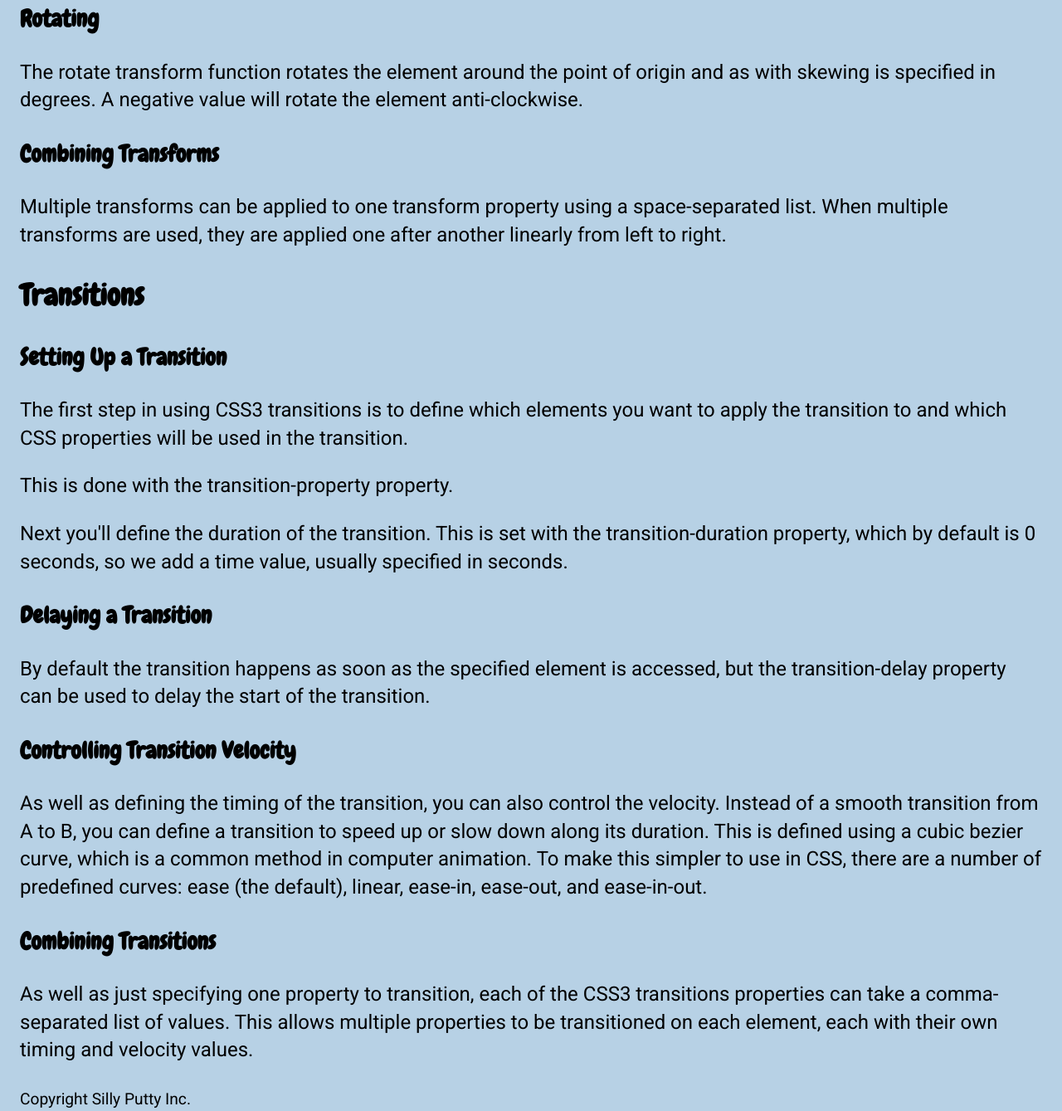
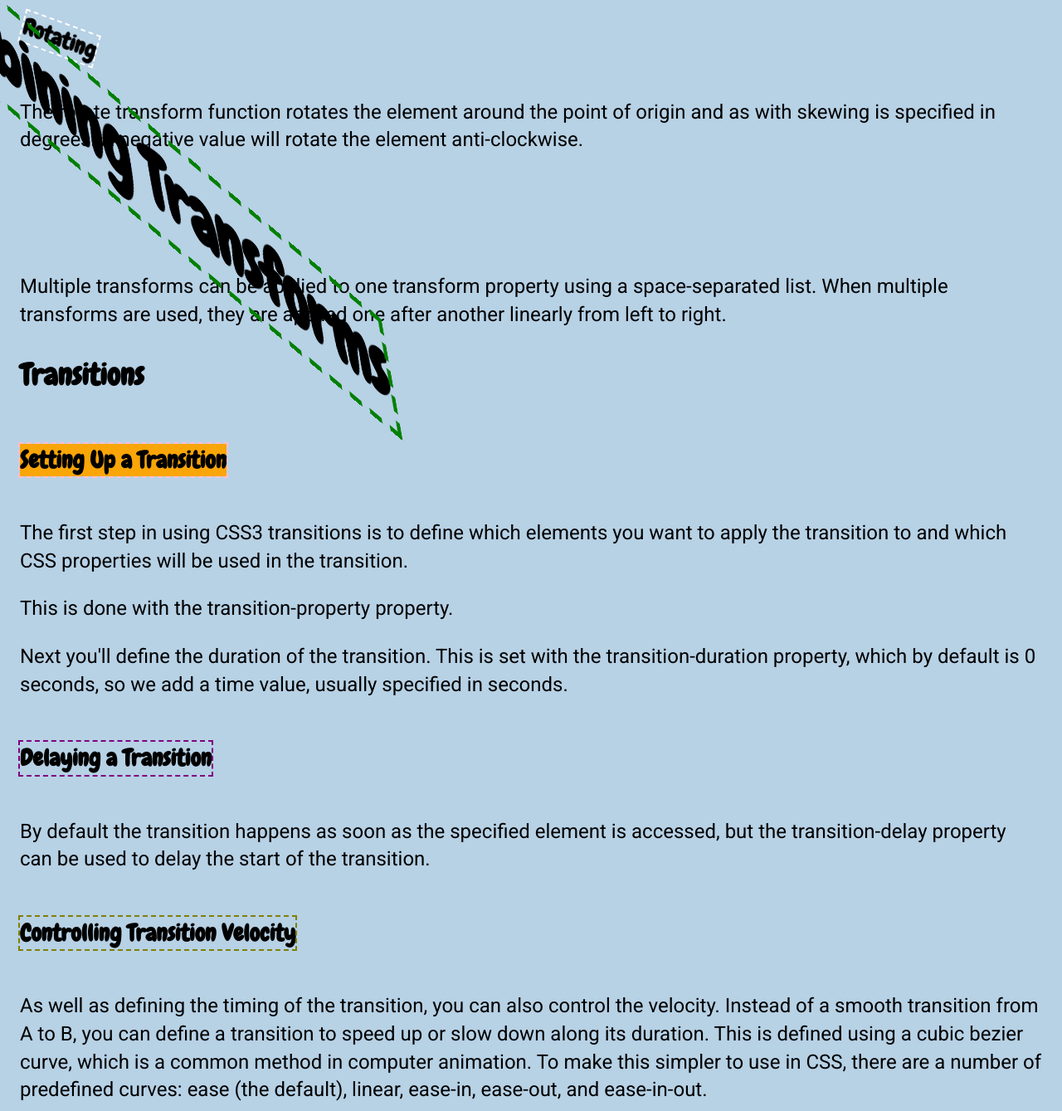
Before and after one commit to smccrindle/comp2081-25f, a plain HTML site: page lesson-10/index.html in a window 1280 px wide. Shown: the part 1741-3080 px from the top of the page at 83% size. Drawn offline with Linux system fonts and the light colour scheme.

Commit message:
Finished up 3D portion of lesson

```diff
--- a/lesson-10/css/styles.css
+++ b/lesson-10/css/styles.css
@@ -64,44 +64,82 @@ h2, h3 {
 
 /* STEP 10: Rotate the element (X, Y, and Z) */
 #transforms h3:nth-of-type(6) {
+	display: inline-block;
+	outline: 2px dashed white;
+	transform: rotateX(45deg);
+	transform: rotateY(45deg);
+	transform: rotateZ(45deg);
+	transform: rotate(30deg);
+	transform: rotate3d(1, 1, 1, 30deg);
 }
 
 /* STEP 11: Combining transforms */
 #transforms h3:nth-of-type(7) {
+	display: inline-block;
+	outline: 2px dashed green;
+	transform: translate(30px, -50px) scale(3) rotate(20deg) skew(30deg, 20deg);
 }
 
 /* TRANSITIONS
 -------------------------------------------------- */
 /* STEP 12: Setting up a transition */
 #transitions h3:nth-of-type(1) {
+	display: inline-block;
+	outline: 2px dashed pink;
+	background-color: rgb(250, 165, 8);
 	/* Transition property */
+	transition-property: background-color, transform;
 	/* Transition duration */
+	transition-duration: 1s;
 }
 #transitions h3:nth-of-type(1):hover {
+	background-color: rgb(255, 105, 180);
+	transform: scale(1.5);
 }
 
 /* STEP 13: Delaying a transition */
 #transitions h3:nth-of-type(2) {
+	display: inline-block;
+	outline: 2px dashed purple;
 	/* Transition property */
+	transition-property: transform;
 	/* Transition duration */
+	transition-duration: 1s;
 	/* Transition delay */
+	transition-delay: 0.5s;
 }
 #transitions h3:nth-of-type(2):hover {
+	transform: translateX(100px);
 }
 
 /* STEP 14: Controlling transition velocity */
 #transitions h3:nth-of-type(3) {
+	display: inline-block;
+	outline: 2px dashed olive;
 	/* Transition property */
+	transition-property: transform;
 	/* Transition duration */
+	transition-duration: 1s;
 	/* Transition timing function */
+	transition-timing-function: cubic-bezier(0.17,-0.54, 0.76, 1.57)
 }
 #transitions h3:nth-of-type(3):hover {
+	transform: translateX(150px);
 }
 
 /* STEP 15: Combining Transitions */
 #transitions h3:nth-of-type(4) {
+	display: inline-block;
+	height: 200px;
+	width: 300px;
+	transition-property: background-color, width, height;
+	transition-duration: 1s, 2s, 0.5s;
+	transition-delay: 0.5s, 0.25s, 2s;
 }
 #transitions h3:nth-of-type(4):hover {
+	background-color: red;
+	width: 400px;
+	height: 500px;
 }
 
 
@@ -109,4 +147,31 @@ h2, h3 {
 -------------------------------------------------- */
 
 footer p {
+	display: inline-block;
+	background-color: limegreen;
+	font-weight: bold;
+	position: relative;
+	left: 0;
+	/* Animation */
+	animation-name: slidein;
+	animation-duration: 1.5s;
+	animation-iteration-count: infinite;
+	animation-direction: alternate;
 }
+
+@keyframes slidein {
+	from {
+		left: 0;
+	}
+	25% {
+		left: 50px;
+		font-size: 150%;
+	}
+	75% {
+		left: 125px;
+		background-color: yellow;
+	}
+	to {
+		left: 150px;
+	}
+}
```
Also changed, not shown: lesson-10/css/3d.css (+9 -6 lines).
